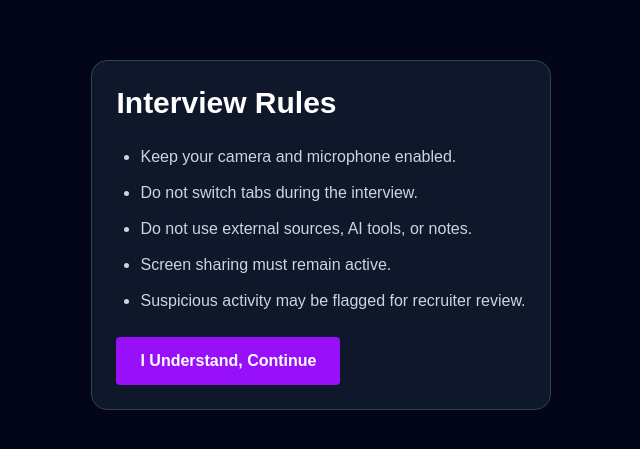
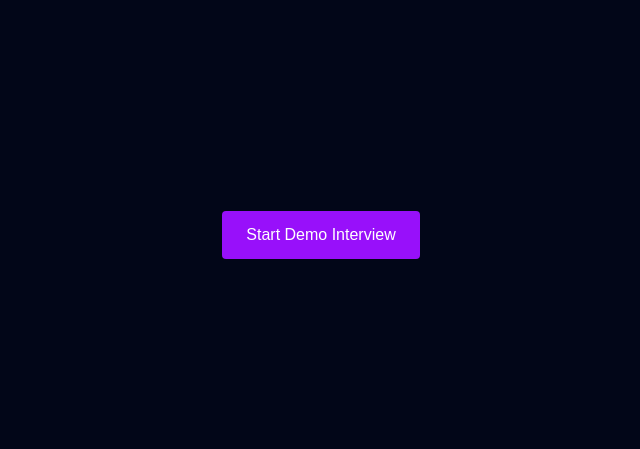
Before and after one commit to MRSE435/AI-INTERVIEW-SYSTEM, a Next.js app: page / in a window 1280 px wide. Shown: the part 165-614 px from the top of the page, without its empty margins (319-959 px from the left). Built offline with nearby package versions, Linux system fonts and the light colour scheme.

Commit message:
aded interview token simulation

```diff
--- /dev/null
+++ b/app/interview/[token]/page.js
@@ -0,0 +1,78 @@
+"use client";
+
+import { useEffect, useState } from "react";
+import { useParams } from "next/navigation";
+import RulesPage from "../../components/RulesPage";
+import HardwareCheck from "../../components/HardwareCheck";
+import InterviewRoom from "../../components/InterviewRoom";
+
+export default function Home() {
+  const params = useParams();
+  const interviewToken = params.token;
+  const storageKey = `interviewSession-${interviewToken}`;
+
+  const [stage, setStage] = useState("rules");
+  const [session, setSession] = useState(null);
+
+  useEffect(() => {
+    if (!interviewToken) return;
+
+    const saved = localStorage.getItem(storageKey);
+
+    if (saved) {
+      const parsed = JSON.parse(saved);
+      setSession(parsed);
+      setStage(parsed.stage || "rules");
+    } else {
+      const newSession = {
+        interviewToken,
+        sessionId: crypto.randomUUID(),
+        stage: "rules",
+        currentQuestionIndex: 0,
+        answers: [],
+        evaluations: [],
+        suspiciousEvents: [],
+        tabSwitchCount: 0,
+        createdAt: new Date().toISOString(),
+      };
+
+      setSession(newSession);
+      localStorage.setItem(storageKey, JSON.stringify(newSession));
+    }
+  }, [interviewToken, storageKey]);
+
+  function updateSession(data) {
+    const updated = {
+      ...session,
+      ...data,
+      updatedAt: new Date().toISOString(),
+    };
+
+    setSession(updated);
+    localStorage.setItem(storageKey, JSON.stringify(updated));
+  }
+
+  function goToStage(nextStage) {
+    setStage(nextStage);
+    updateSession({ stage: nextStage });
+  }
+
+  if (!session) return null;
+
+  if (stage === "rules") {
+    return <RulesPage goToStage={goToStage} />;
+  }
+
+  if (stage === "hardware") {
+    return (
+      <HardwareCheck
+        goToStage={goToStage}
+        updateSession={updateSession}
+      />
+    );
+  }
+
+  return (
+    <InterviewRoom session={session} updateSession={updateSession} />
+  );
+}
--- a/app/page.js
+++ b/app/page.js
@@ -1,73 +1,14 @@
-"use client";
-
-import { useEffect, useState } from "react";
-import RulesPage from "./components/RulesPage";
-import HardwareCheck from "./components/HardwareCheck";
-import InterviewRoom from "./components/InterviewRoom";
+import Link from "next/link";
 
 export default function Home() {
-  const [stage, setStage] = useState("rules");
-  const [session, setSession] = useState(null);
-
-  useEffect(() => {
-    const saved = localStorage.getItem("interviewSession");
-
-    if (saved) {
-      const parsed = JSON.parse(saved);
-      setSession(parsed);
-      setStage(parsed.stage || "rules");
-    } else {
-      const newSession = {
-        sessionId: crypto.randomUUID(),
-        stage: "rules",
-        currentQuestionIndex: 0,
-        answers: [],
-        evaluations: [],
-        suspiciousEvents: [],
-        tabSwitchCount: 0,
-        createdAt: new Date().toISOString(),
-      };
-
-      setSession(newSession);
-      localStorage.setItem("interviewSession", JSON.stringify(newSession));
-    }
-  }, []);
-
-  function updateSession(data) {
-    const updated = {
-      ...session,
-      ...data,
-      updatedAt: new Date().toISOString(),
-    };
-
-    setSession(updated);
-    localStorage.setItem("interviewSession", JSON.stringify(updated));
-  }
-
-  function goToStage(nextStage) {
-    setStage(nextStage);
-    updateSession({ stage: nextStage });
-  }
-
-  if (!session) return null;
-
-  if (stage === "rules") {
-    return <RulesPage goToStage={goToStage} />;
-  }
-
-  if (stage === "hardware") {
-    return (
-      <HardwareCheck
-        goToStage={goToStage}
-        updateSession={updateSession}
-      />
-    );
-  }
-
   return (
-    <InterviewRoom
-      session={session}
-      updateSession={updateSession}
-    />
+    <main className="min-h-screen bg-slate-950 text-white flex items-center justify-center">
+      <Link
+        href="/interview/demo-token-123"
+        className="bg-purple-600 px-6 py-3 rounded"
+      >
+        Start Demo Interview
+      </Link>
+    </main>
   );
 }
```
